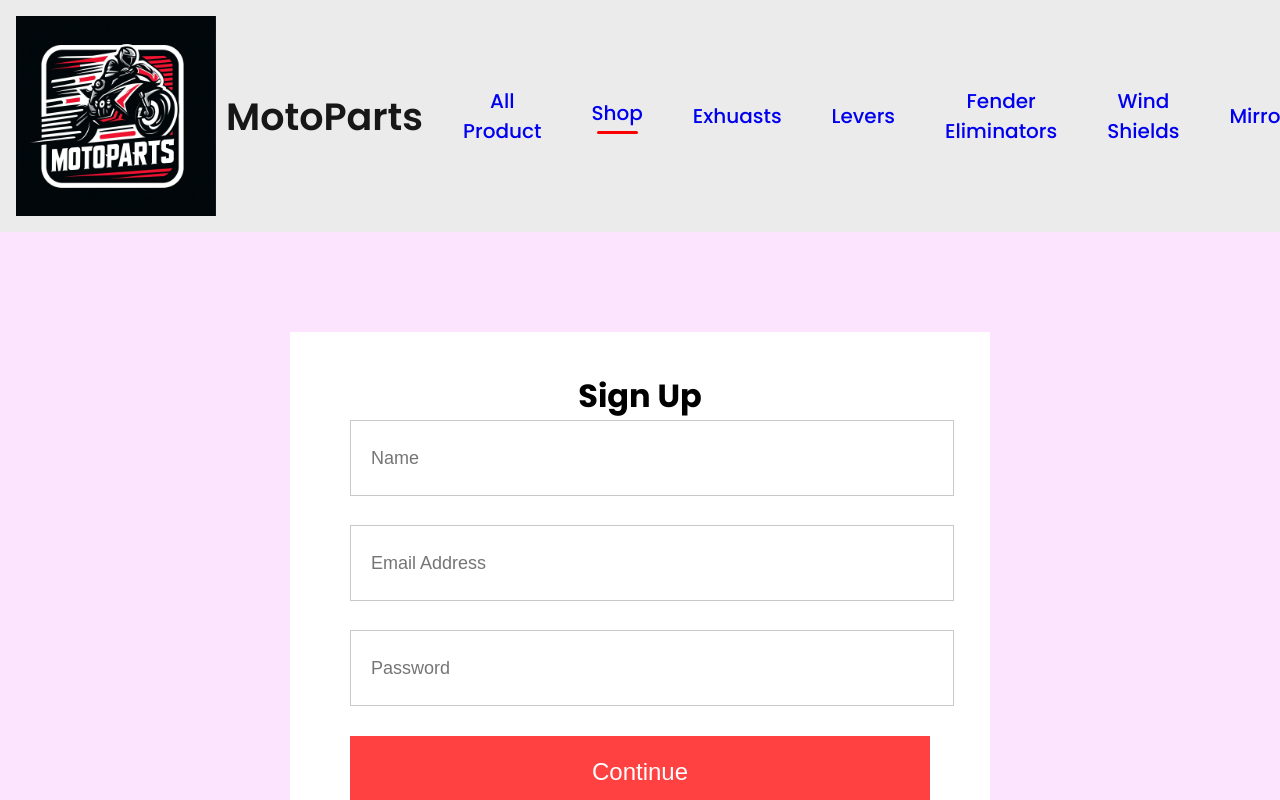
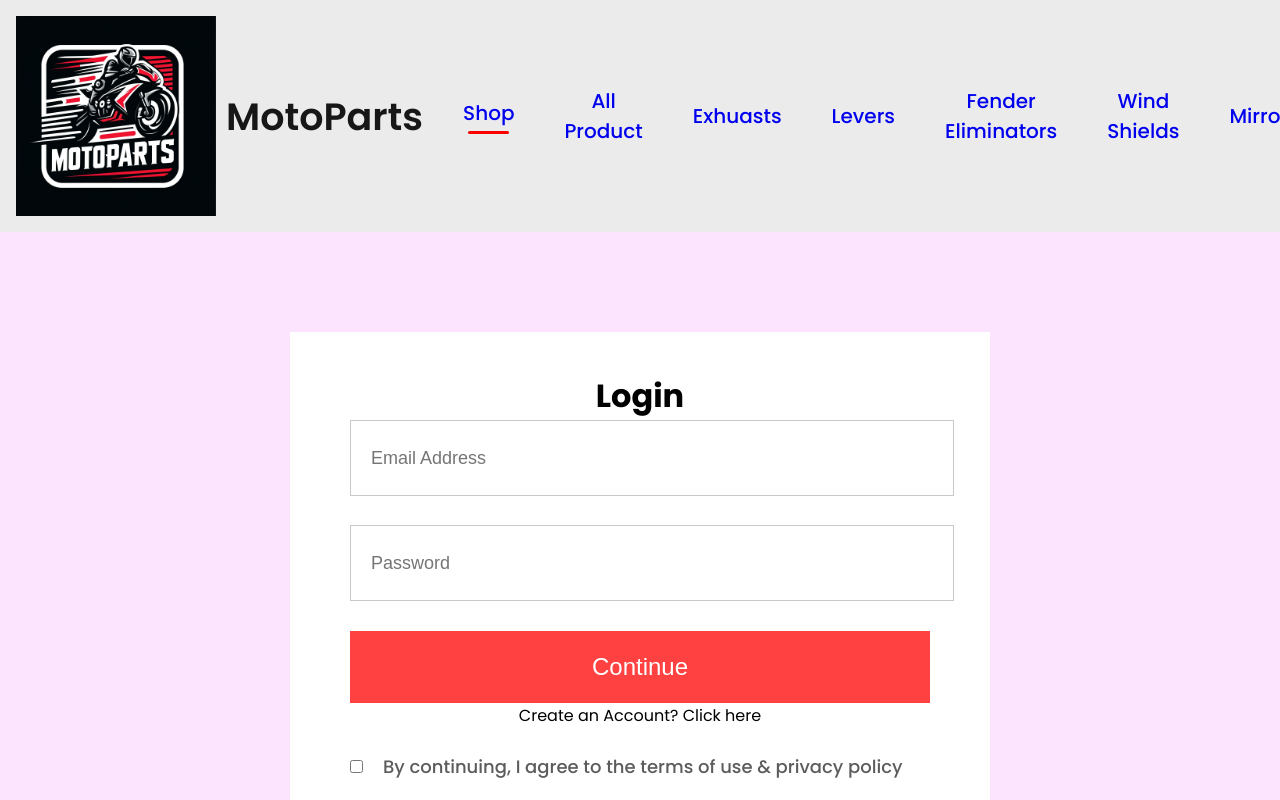
Before and after one commit to dylan-dockens/CS4393, a React (Create React App) app: page /Login in a window 1280 px wide. Shown: the top 800 px of the page. Built offline with nearby package versions, Linux system fonts and the light colour scheme.

Commit message:
Second Commit -vp

```diff
--- a/src/Components/NavBar/Navbar.jsx
+++ b/src/Components/NavBar/Navbar.jsx
@@ -15,8 +15,8 @@
       <p>MotoParts</p>
     </div>
     <ul className="nav-menu">
+    <li onClick={()=>{setMenu("shop")}}><Link style={{ textDecoration: 'none' }}to='/'>Shop</Link>{menu==="shop"?<hr/>:<></>}</li>
     <li onClick={()=>{setMenu("all")}}><Link style={{ textDecoration: 'none' }}to='/all'>All Product</Link>{menu==="all"?<hr/>:<></>}</li>
-    <li onClick={()=>{setMenu("shop")}}><Link style={{ textDecoration: 'none' }}to='/'>Shop</Link>{menu==="shop"?<hr/>:<></>}</li>
     <li onClick={()=>{setMenu("exhuasts")}}><Link style={{ textDecoration: 'none' }} to='/exhausts'>Exhuasts</Link>{menu==="exhuasts"?<hr/>:<></>}</li>
     <li onClick={()=>{setMenu("levers")}}><Link style={{ textDecoration: 'none' }} to='/levers'>Levers</Link>{menu==="levers"?<hr/>:<></>}</li>
     <li onClick={()=>{setMenu("tail")}}><Link style={{ textDecoration: 'none' }} to='/tail'>Fender Eliminators</Link>{menu==="tail"?<hr/>:<></>}</li>
--- a/src/Pages/LoginSignup.jsx
+++ b/src/Pages/LoginSignup.jsx
@@ -1,17 +1,44 @@
-import React from 'react'
+import React, { useState } from 'react'
 import './css/LoginSignup.css'
 const LoginSignup = () => {
+
+  const [state,setState] = useState("Login");
+  const [formData,setFormData] = useState({
+    username:"",
+    password:"",
+    email:""
+  })
+
+  const changeHandler = (e) =>{
+    setFormData({...formData,[e.target.name]:e.target.value})
+  }
+
+  const login = async () =>{
+    console.log("Login Fucntion Executed",formData);
+  }
+
+  const signup = async () =>{
+    console.log("Signup Fucntion Executed",formData);
+    /*let responseData;
+    await fetch('http:// :4000/signup',{
+      method:post,
+
+    })*/
+  }
+
   return (
     <div className="loginsignup">
       <div className="loginsignup-container">
-        <h1>Sign Up</h1>
+        <h1>{state}</h1>
         <div className="loginsignup-fields">
-          <input type="text" placeholder='Name'/>
-          <input type="email" placeholder="Email Address"/>
-          <input type="password" placeholder='Password'/>
+          {state==="Sign Up"?<input name='username' value={formData.username} onChange={changeHandler} type="text" placeholder='Name'/>:<></>}
+          <input name='email' value={formData.email} onChange={changeHandler} type="email" placeholder="Email Address"/>
+          <input name='password' value={formData.password} onChange={changeHandler} type="password" placeholder='Password'/>
         </div>
-        <button>Continue</button>
-      <p className=""loginsignup-login>Already have an account? <span>Login Here</span></p>
+        <button onClick={()=>{state==="Login"?login():signup()}}>Continue</button>
+      {state==="Sign Up" ? <p className=""loginsignup-login>Already have an account? <span onClick={()=>{setState("Login")}}>Login Here</span></p> :
+      <p className=""loginsignup-login>Create an Account? <span onClick={()=>{setState("Sign Up")}}>Click here</span></p>}
+
       <div className="loginsignup-agree">
         <input type='checkbox' name='' id=''/>
         <p>By continuing, I agree to the terms of use & privacy policy</p>
--- a/src/Pages/ShopCategory.jsx
+++ b/src/Pages/ShopCategory.jsx
@@ -9,9 +9,6 @@
     <div className='shop-category'>
       <div className='banner'><h1 className="title">{props.title}</h1><img className="shop-category-banner" src={props.banner} alt=""></img></div>
       <div className="shopcategory-indexSort">
-        <p>
-          <span>Showing 1-12</span>out of 50 products
-        </p>
         <div className="shopcategory-sort">
           Sort by <img src={dropdown_icon} alt=""></img>
         </div>
@@ -29,7 +26,6 @@
           }
         })}
       </div>
-      <div className="shopcategory-loadmore">Explore More</div>
     </div>
   )
 }
```
